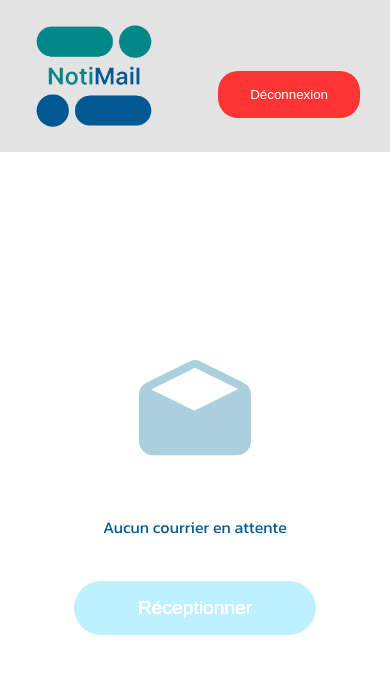
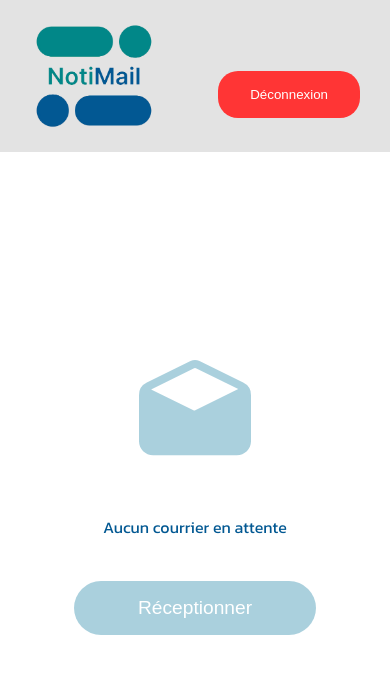
Before and after one commit to BMoreau3545/Notimail, a React (Vite) app in the folder front/: page /entreprise in a window 390 px wide. In both pictures the pointer is over the button "Réceptionner". Shown: the top 674 px of the page. Built offline with nearby package versions, Linux system fonts and the light colour scheme; no server answers.

Commit message:
Cursor Pointer et Un-Glow sur le bouton si pas de message

```diff
--- a/front/src/index.css
+++ b/front/src/index.css
@@ -72,7 +72,9 @@ img {
   padding: 0.2rem 4rem;
   height: 3rem;
 }
-
+.backBtn:hover{
+  cursor: pointer;
+}
 .row {
   display: flex;
   flex-direction: row;
@@ -259,6 +261,7 @@ button:active{
 
 .button-react:hover{
   filter: hue-rotate(0deg) saturate(90%) brightness(150%);
+  cursor: pointer;
 }
 
 .button-react:active{
@@ -273,6 +276,7 @@ button:active{
 }
 
 #loupe_button:hover{
+  cursor: pointer;
   background-color: #6f7e7d;
   filter: hue-rotate(0deg) saturate(120%) brightness(120%);
 }
@@ -323,6 +327,10 @@ button:active{
   font-size: 18px;
 
 }
+
+.noReceptionner:hover{
+  filter: none;
+}
 @media screen and (max-width: 800px) {
 
   .inputForm{
@@ -372,6 +380,9 @@ button:active{
     margin-bottom: 25px;
     background-color: #E3E3E3;
 }
+select:hover{
+  cursor: pointer;
+}
 
 #flechelog {
   background-color: rgb(225, 225, 225);
```
